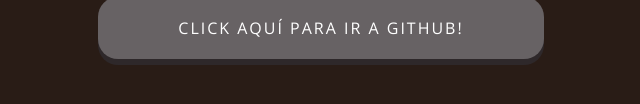
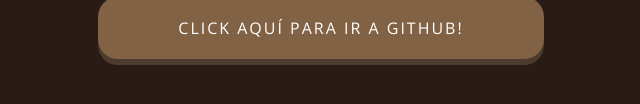
Before and after one commit to ElguetaM/Desafio-evaluado-Branching, a plain HTML site: page index.html in a window 1280 px wide. Shown: the part 516-620 px from the top of the page, without its empty margins (319-959 px from the left). Drawn offline with nearby package versions, Linux system fonts and the light colour scheme.

Commit message:
Cambio color boton

```diff
--- a/assets/css/style.css
+++ b/assets/css/style.css
@@ -31,11 +31,11 @@
   cursor: pointer;
   display: block;
   position: relative;
-  background-color: #676264;
+  background-color: #816245;
   padding: 20px 80px;
   margin: 0 auto;
   border-radius: 20px;
-  box-shadow: 0 6px #2E282A;
+  box-shadow: 0 6px #4d3c2d;
 }
 
 .btn a {
```
